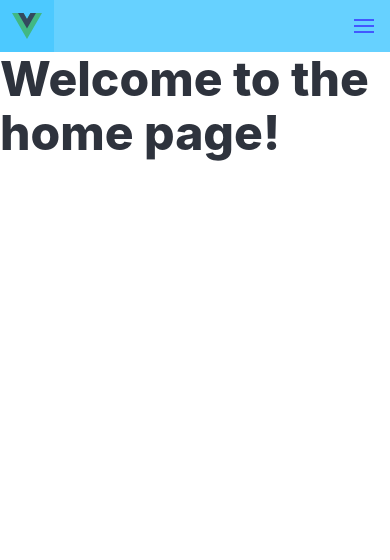
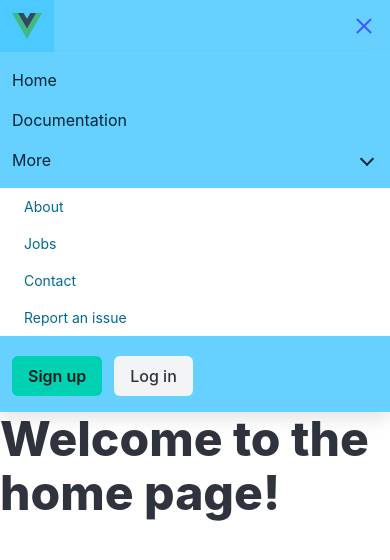
Before and after one commit to jewpaltz/2026Spring, a Vue app in the folder client/: page / in a window 390 px wide. Both pictures are taken after a click on the button 364 px from the left and 26 px from the top of the page. Shown: the top 560 px of the page. Built offline with nearby package versions, Linux system fonts and the light colour scheme; the HTML template or start-up script is replaced by a standard one.

Commit message:
hamburger is working

```diff
--- a/client/src/components/NavBar.vue
+++ b/client/src/components/NavBar.vue
@@ -1,7 +1,8 @@
 <script setup lang="ts">
+import { ref } from 'vue';
 import { RouterLink } from 'vue-router';
 
-
+const isActive = ref(false);
 </script>
 
 <template>
@@ -14,6 +15,7 @@ import { RouterLink } from 'vue-router';
                 </a>
 
                 <a role="button" class="navbar-burger" aria-label="menu" aria-expanded="false"
+                   @click="isActive = !isActive" :class="{ 'is-active': isActive }"
                    data-target="navbarBasicExample">
                     <span aria-hidden="true"></span>
                     <span aria-hidden="true"></span>
@@ -22,7 +24,7 @@ import { RouterLink } from 'vue-router';
                 </a>
             </div>
 
-            <div id="navbarBasicExample" class="navbar-menu">
+            <div id="navbarBasicExample" class="navbar-menu" :class="{ 'is-active': isActive }">
                 <div class="navbar-start">
                     <RouterLink to="/" active-class="is-active" class="navbar-item">
                         Home
```
